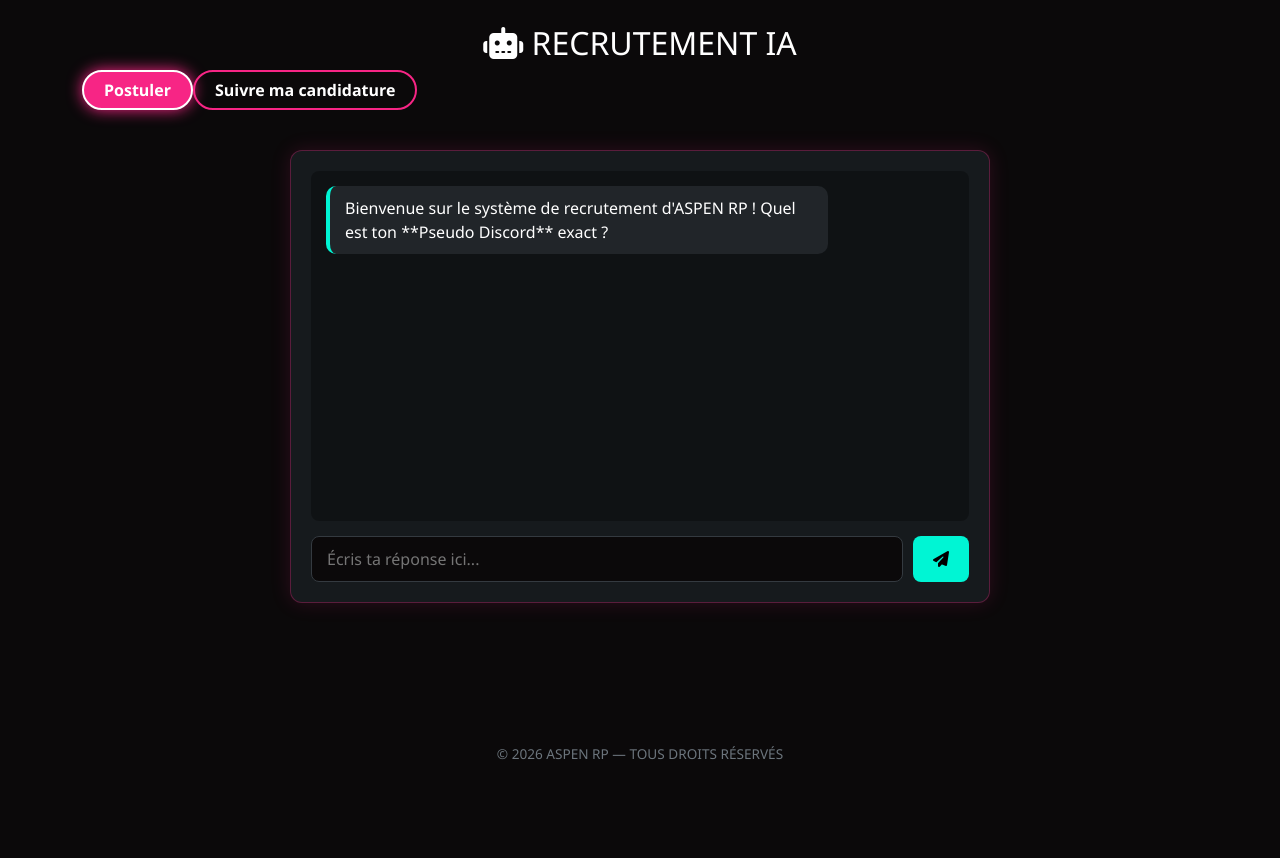
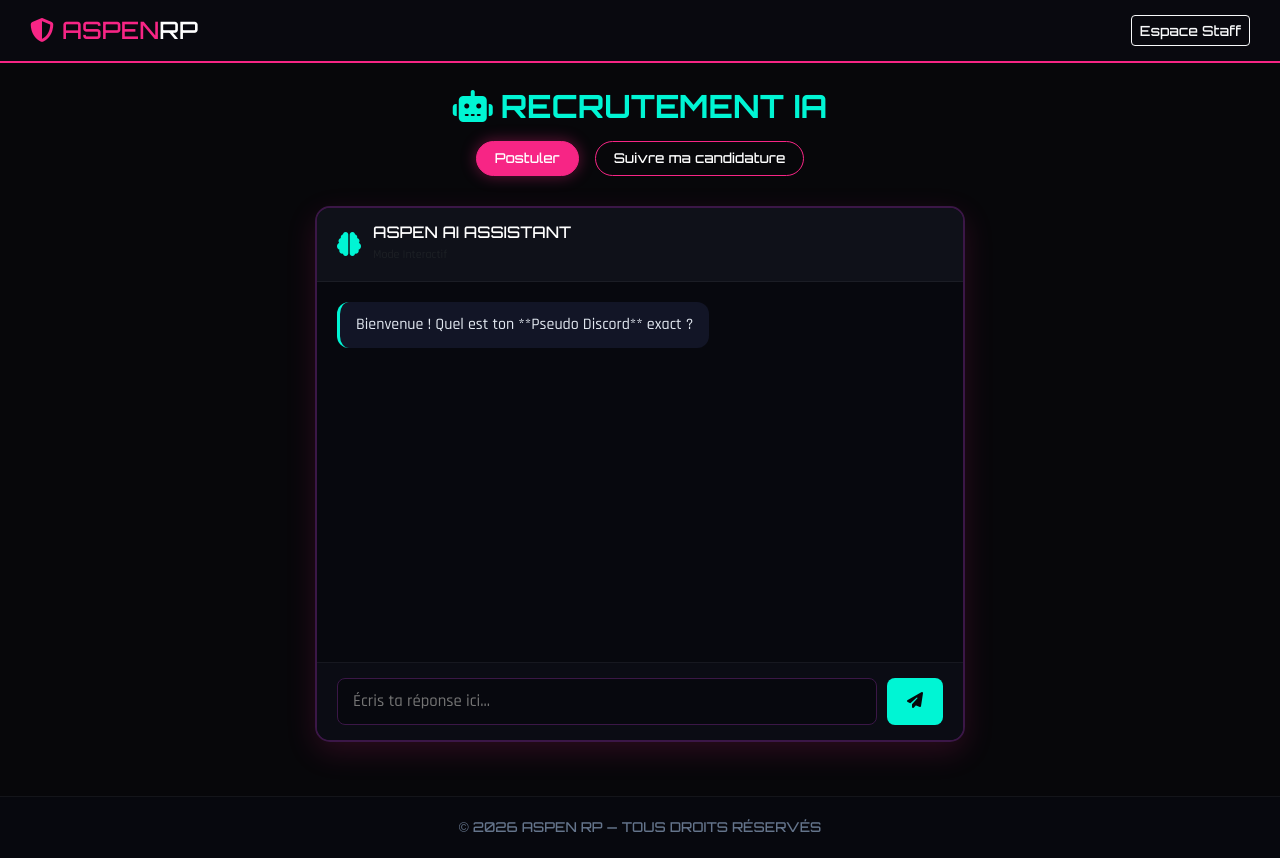
Before and after one commit to gotagam8/aspen-rp, a website: page recrutement.html in a window 1280 px wide. Before the commit the page ends 800 px from the top, so only its background shows below. Drawn offline with nearby package versions, Linux system fonts and the light colour scheme.

Commit message:
Update recrutement.html

```diff
--- a/recrutement.html
+++ b/recrutement.html
@@ -3,144 +3,101 @@
 <head>
     <meta charset="UTF-8">
     <meta name="viewport" content="width=device-width, initial-scale=1.0">
-    <title>Aspen RP - Recrutement IA</title>
+    <title>ASPEN RP - Recrutement IA</title>
+    <link rel="stylesheet" href="https://cdnjs.cloudflare.com/ajax/libs/font-awesome/6.4.0/css/all.min.css">
+    <link href="https://fonts.googleapis.com/css2?family=Orbitron:wght@500;700;900&family=Rajdhani:wght@500;600;700&display=swap" rel="stylesheet">
     <link href="https://cdn.jsdelivr.net/npm/bootstrap@5.3.0/dist/css/bootstrap.min.css" rel="stylesheet">
-    <link rel="stylesheet" href="https://cdnjs.cloudflare.com/ajax/libs/font-awesome/6.4.0/css/all.min.css">
+
     <style>
         :root {
-            --bg-color: #0b090a;
-            --panel-bg: #161a1d;
+            --bg-dark: #07070a;
+            --bg-card: #0b0c14;
             --accent-pink: #f72585;
-            --accent-cyan: #00f5d4;
-            --text-color: #ffffff;
+            --secondary-neon: #00f5d4;
+            --purple-glow: #3b1747;
         }
-        body {
-            background-color: var(--bg-color);
-            color: var(--text-color);
-            font-family: 'Segoe UI', Tahoma, Geneva, Verdana, sans-serif;
-            min-height: 100vh;
-            display: flex;
-            flex-direction: column;
-            justify-content: space-between;
-        }
-        .container-box {
-            background-color: var(--panel-bg);
-            border: 1px solid rgba(247, 37, 133, 0.3);
-            border-radius: 12px;
-            box-shadow: 0 0 20px rgba(247, 37, 133, 0.15);
-            max-width: 700px;
-            margin: 40px auto;
-            padding: 20px;
-        }
-        .btn-mode {
-            background: transparent;
-            border: 2px solid var(--accent-pink);
-            color: white;
-            border-radius: 20px;
-            padding: 6px 20px;
-            font-weight: bold;
-            transition: all 0.3s;
-        }
-        .btn-mode.active, .btn-mode:hover {
-            background: var(--accent-pink);
-            box-shadow: 0 0 15px var(--accent-pink);
-        }
-        .chat-messages {
-            height: 350px;
-            overflow-y: auto;
-            background: rgba(0, 0, 0, 0.3);
-            border-radius: 8px;
-            padding: 15px;
-            margin-bottom: 15px;
-            display: flex;
-            flex-direction: column;
-            gap: 10px;
-        }
-        .message {
-            padding: 10px 15px;
-            border-radius: 10px;
-            max-width: 80%;
-            word-break: break-word;
-        }
-        .message.bot {
-            background: #212529;
-            border-left: 4px solid var(--accent-cyan);
-            align-self: flex-start;
-        }
-        .message.user {
-            background: var(--accent-pink);
-            color: white;
-            align-self: flex-end;
-        }
-        .chat-input-area {
-            display: flex;
-            gap: 10px;
-        }
-        .chat-input-area input {
-            flex: 1;
-            background: #0b090a;
-            border: 1px solid #343a40;
-            color: white;
-            border-radius: 8px;
-            padding: 10px 15px;
-        }
-        .chat-input-area input:focus {
-            border-color: var(--accent-cyan);
-            outline: none;
-        }
-        .btn-send {
-            background: var(--accent-cyan);
-            border: none;
-            color: #000;
-            font-weight: bold;
-            border-radius: 8px;
-            padding: 0 20px;
-        }
-        footer {
-            text-align: center;
-            padding: 20px;
-            color: #6c757d;
-            font-size: 0.85rem;
-        }
+
+        body { background-color: var(--bg-dark); color: white; font-family: 'Rajdhani', sans-serif; min-height: 100vh; display: flex; flex-direction: column; justify-content: space-between; }
+        .font-orbitron { font-family: 'Orbitron', sans-serif; }
+
+        .header-bar { background: rgba(10, 10, 15, 0.95); border-bottom: 2px solid var(--accent-pink); padding: 15px 30px; display: flex; justify-content: space-between; align-items: center; }
+
+        .chat-container { background: var(--bg-card); border: 2px solid var(--purple-glow); border-radius: 15px; max-width: 650px; margin: 30px auto; overflow: hidden; box-shadow: 0 10px 30px rgba(247, 37, 133, 0.15); }
+        .chat-header { background: rgba(15, 17, 26, 0.95); padding: 15px 20px; border-bottom: 1px solid rgba(255,255,255,0.05); display: flex; align-items: center; gap: 12px; }
+        .chat-header i { font-size: 1.5rem; color: var(--secondary-neon); }
+
+        .chat-messages { height: 380px; overflow-y: auto; padding: 20px; display: flex; flex-direction: column; gap: 15px; background: #07080e; }
+
+        .message { max-width: 80%; padding: 12px 16px; border-radius: 12px; font-size: 1rem; line-height: 1.4; }
+        .message.bot { background: #121526; border-left: 3px solid var(--secondary-neon); color: #e2e8f0; align-self: flex-start; }
+        .message.user { background: var(--accent-pink); color: white; align-self: flex-end; }
+
+        .chat-input-area { padding: 15px 20px; background: var(--bg-card); border-top: 1px solid rgba(255,255,255,0.05); display: flex; gap: 10px; }
+        .chat-input-area input { background: #07080e; border: 1px solid var(--purple-glow); color: white; border-radius: 8px; padding: 10px 15px; flex-grow: 1; font-family: 'Rajdhani', sans-serif; font-size: 1.05rem; }
+        .chat-input-area input:focus { outline: none; border-color: var(--secondary-neon); box-shadow: 0 0 10px rgba(0, 245, 212, 0.2); }
+
+        .btn-send { background: var(--secondary-neon); border: none; color: #07070a; font-weight: bold; border-radius: 8px; padding: 0 20px; cursor: pointer; }
+        .btn-send:hover { background: #00c4aa; }
+
+        .nav-mode-btn { background: transparent; border: 1px solid var(--accent-pink); color: white; font-family: 'Orbitron', sans-serif; padding: 6px 18px; border-radius: 20px; font-size: 0.85rem; cursor: pointer; transition: 0.3s; }
+        .nav-mode-btn.active, .nav-mode-btn:hover { background: var(--accent-pink); box-shadow: 0 0 15px rgba(247, 37, 133, 0.4); }
+
+        footer { text-align: center; padding: 20px; background: rgba(8, 9, 14, 0.95); border-top: 1px solid rgba(255, 255, 255, 0.05); color: #64748b; font-size: 0.85rem; font-family: 'Orbitron', sans-serif; }
     </style>
 </head>
 <body>
 
-    <div class="container">
-        <div class="text-center my-4">
-            <h2><i class="fa-solid fa-robot"></i> RECRUTEMENT IA</h2>
-            <div class="d-flex justify-content: center; gap: 15px; margin-top: 20px;">
-                <button class="btn btn-mode active" id="btnModePostuler" onclick="switchMode('postuler')">Postuler</button>
-                <button class="btn btn-mode" id="btnModeSuivi" onclick="switchMode('suivi')">Suivre ma candidature</button>
-            </div>
+    <div>
+        <div class="header-bar">
+            <h4 class="font-orbitron mb-0" style="color: var(--accent-pink);"><i class="fa-solid fa-shield-halved me-2"></i>ASPEN<span class="text-white">RP</span></h4>
+            <a href="moderateur.html" class="btn btn-outline-light btn-sm font-orbitron">Espace Staff</a>
         </div>
 
-        <div class="container-box">
-            <div class="chat-messages" id="chatMessages"></div>
-            <div class="chat-input-area" id="chatInputArea">
-                <input type="text" id="userInput" placeholder="Écris ta réponse ici..." onkeypress="handleKey(event)">
-                <button class="btn btn-send" onclick="sendMessage()"><i class="fa-solid fa-paper-plane"></i></button>
+        <div class="container py-4">
+            <div class="text-center mb-4">
+                <h2 class="font-orbitron fw-bold" style="color: var(--secondary-neon);"><i class="fa-solid fa-robot me-2"></i>RECRUTEMENT IA</h2>
+                <div class="d-flex justify-content-center gap-3 mt-3">
+                    <button class="nav-mode-btn active" id="btnModePostuler" onclick="switchMode('postuler')">Postuler</button>
+                    <button class="nav-mode-btn" id="btnModeSuivi" onclick="switchMode('suivi')">Suivre ma candidature</button>
+                </div>
+            </div>
+
+            <div class="chat-container">
+                <div class="chat-header">
+                    <i class="fa-solid fa-brain"></i>
+                    <div>
+                        <h6 class="font-orbitron mb-0 text-white">ASPEN AI ASSISTANT</h6>
+                        <small class="text-muted" style="font-size: 0.75rem;">Mode Interactif</small>
+                    </div>
+                </div>
+                <div class="chat-messages" id="chatMessages"></div>
+                <div class="chat-input-area">
+                    <input type="text" id="userInput" placeholder="Écris ta réponse ici..." onkeypress="handleKey(event)">
+                    <button class="btn btn-send" onclick="sendMessage()"><i class="fa-solid fa-paper-plane"></i></button>
+                </div>
             </div>
         </div>
     </div>
 
     <footer>
-        <p>&copy; 2026 ASPEN RP — TOUS DROITS RÉSERVÉS</p>
+        <p class="mb-0">&copy; 2026 ASPEN RP — TOUS DROITS RÉSERVÉS</p>
     </footer>
 
     <script>
         let currentMode = 'postuler';
         let step = 0;
         let candidateData = { discord: '', poste: '', motivations: '', status: 'En attente', messages: [] };
-        let trackedUser = null;
+        let activeTrackingUser = null;
 
         const questions = [
-            { text: "Bienvenue sur le système de recrutement d'ASPEN RP ! Quel est ton **Pseudo Discord** exact ?" },
-            { text: "Quel poste souhaites-tu viser au sein du staff (ex: Modérateur, Admin, Développeur) ?" },
-            { text: "Quelles sont tes motivations pour rejoindre l'équipe ?" }
+            { text: "Bienvenue ! Quel est ton **Pseudo Discord** exact ?" },
+            { text: "Quel poste souhaites-tu viser (ex: Modérateur, Admin, Développeur) ?" },
+            { text: "Quelles sont tes motivations pour rejoindre notre équipe ?" }
         ];
 
-        document.addEventListener('DOMContentLoaded', () => { startPostulerFlow(); });
+        document.addEventListener('DOMContentLoaded', () => {
+            startPostulerFlow();
+        });
 
         function switchMode(mode) {
             currentMode = mode;
@@ -156,16 +113,19 @@
 
         function startPostulerFlow() {
             step = 0;
+            activeTrackingUser = null;
             candidateData = { discord: '', poste: '', motivations: '', status: 'En attente', messages: [] };
-            const container = document.getElementById('chatMessages');
-            container.innerHTML = '';
+            document.getElementById('chatMessages').innerHTML = '';
             appendBotMessage(questions[0].text);
         }
 
         function startSuiviFlow() {
-            trackedUser = null;
-            const container = document.getElementById('chatMessages');
-            container.innerHTML = `<div class="message bot">Entre ton <strong>Pseudo Discord</strong> exact pour consulter l'état de ta candidature et discuter avec le staff :</div>`;
+            activeTrackingUser = null;
+            document.getElementById('chatMessages').innerHTML = `
+                <div class="message bot">
+                    Entre ton <strong>Pseudo Discord</strong> exact pour consulter l'état de ta candidature et discuter avec le staff :
+                </div>
+            `;
         }
 
         function appendBotMessage(text) {
@@ -180,7 +140,9 @@
             container.scrollTop = container.scrollHeight;
         }
 
-        function handleKey(e) { if (e.key === 'Enter') sendMessage(); }
+        function handleKey(e) {
+            if (e.key === 'Enter') sendMessage();
+        }
 
         function sendMessage() {
             const input = document.getElementById('userInput');
@@ -193,7 +155,7 @@
             if (currentMode === 'postuler') {
                 processPostuler(text);
             } else {
-                processSuivi(text, text);
+                processSuivi(text);
             }
         }
 
@@ -213,64 +175,59 @@
                 list.push(candidateData);
                 localStorage.setItem('aspen_candidatures', JSON.stringify(list));
 
-                appendBotMessage("🎉 **Candidature envoyée avec succès !** Bascule sur l'onglet 'Suivre ma candidature' pour voir ton dossier et échanger avec le staff.");
+                appendBotMessage("🎉 **Candidature enregistrée avec succès !** Tu peux maintenant basculer sur l'onglet 'Suivre ma candidature' en haut.");
                 step = 3;
             } else {
-                appendBotMessage("Ta candidature a déjà été enregistrée.");
+                appendBotMessage("Ta candidature a déjà été envoyée.");
             }
         }
 
-        function processSuivi(inputVal, originalText) {
+        function processSuivi(text) {
             let list = JSON.parse(localStorage.getItem('aspen_candidatures') || '[]');
 
-            if (!trackedUser) {
-                const candidate = list.find(c => c.discord.toLowerCase() === inputVal.toLowerCase());
-                const container = document.getElementById('chatMessages');
-
+            if (!activeTrackingUser) {
+                const candidate = list.find(c => c.discord.toLowerCase() === text.toLowerCase());
                 if (!candidate) {
-                    container.innerHTML += `<div class="message bot text-danger">❌ Aucune candidature trouvée pour : <strong>${escapeHtml(inputVal)}</strong></div>`;
-                    container.scrollTop = container.scrollHeight;
+                    appendBotMessage(`❌ Aucune candidature trouvée pour le pseudo : <strong>${escapeHtml(text)}</strong>`);
                     return;
                 }
-
-                trackedUser = candidate.discord;
-                renderCandidateDashboard(candidate);
+                activeTrackingUser = candidate.discord;
+                renderSuiviDashboard(candidate);
             } else {
-                // Envoi d'un message dans le ticket existant
-                let candidate = list.find(c => c.discord.toLowerCase() === trackedUser.toLowerCase());
+                let candidate = list.find(c => c.discord.toLowerCase() === activeTrackingUser.toLowerCase());
                 if (candidate) {
                     if (!candidate.messages) candidate.messages = [];
                     candidate.messages.push({
-                        sender: trackedUser,
-                        text: originalText,
+                        sender: candidate.discord,
+                        text: text,
                         date: new Date().toLocaleTimeString([], { hour: '2-digit', minute: '2-digit' })
                     });
                     localStorage.setItem('aspen_candidatures', JSON.stringify(list));
-                    renderCandidateDashboard(candidate);
+                    renderSuiviDashboard(candidate);
                 }
             }
         }
 
-        function renderCandidateDashboard(candidate) {
+        function renderSuiviDashboard(candidate) {
             const container = document.getElementById('chatMessages');
             let msgsHtml = '';
             if (candidate.messages && candidate.messages.length > 0) {
                 candidate.messages.forEach(m => {
-                    let color = m.sender === 'Staff' ? 'var(--accent-pink)' : 'var(--accent-cyan)';
-                    msgsHtml += `<div style="margin: 5px 0;"><strong style="color: ${color};">${m.sender}</strong> <span style="font-size:0.75rem; color:#aaa;">(${m.date || ''})</span> : ${escapeHtml(m.text)}</div>`;
+                    let color = m.sender === 'Staff' ? 'var(--accent-pink)' : 'var(--secondary-neon)';
+                    msgsHtml += `<div style="margin-bottom: 6px;"><strong style="color: ${color};">${escapeHtml(m.sender)}</strong> : ${escapeHtml(m.text)}</div>`;
                 });
             } else {
-                msgsHtml = `Aucun message pour l'instant.`;
+                msgsHtml = `Aucun message dans le ticket pour le moment.`;
             }
 
             container.innerHTML = `
-                <div class="message bot" style="width: 100%; border-left-color: var(--accent-pink);">
-                    📊 <strong>Statut de ton dossier :</strong><br>
+                <div class="message bot" style="width: 100%;">
+                    📊 <strong>Dossier de ${escapeHtml(candidate.discord)}</strong><br>
                     • Poste : ${escapeHtml(candidate.poste)}<br>
-                    • État : <span style="color: #ffbe0b; font-weight: bold;">${candidate.status || 'En attente'}</span>
-                    <hr style="border-color: rgba(255,255,255,0.1); margin: 8px 0;">
-                    <strong>Discussion avec le Staff :</strong><br>
-                    <div style="background: rgba(0,0,0,0.2); padding: 10px; border-radius: 6px; max-height: 150px; overflow-y: auto;">
+                    • Statut : <span class="text-warning fw-bold">${candidate.status || 'En attente'}</span>
+                    <hr style="border-color: rgba(255,255,255,0.1);">
+                    <strong>Discussion :</strong><br>
+                    <div style="background: #07080e; padding: 10px; border-radius: 8px; max-height: 150px; overflow-y: auto; margin-top: 5px;">
                         ${msgsHtml}
                     </div>
                 </div>
```
